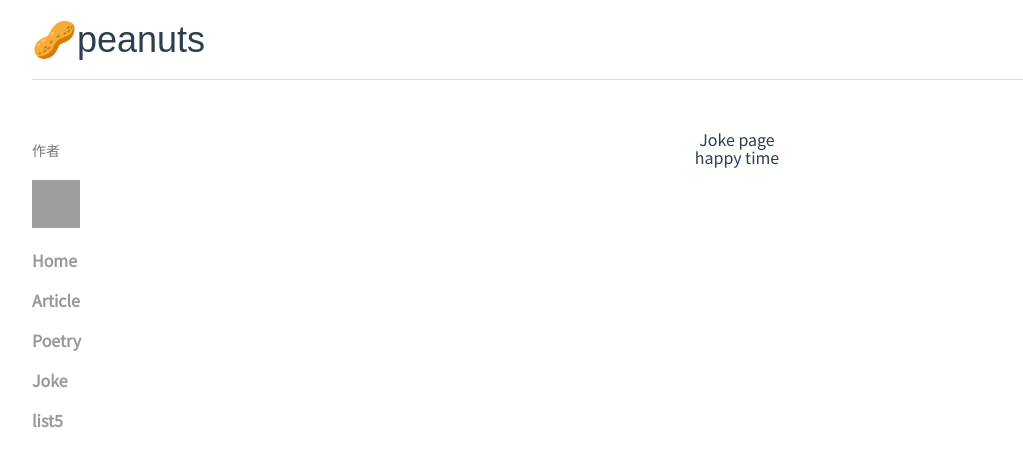
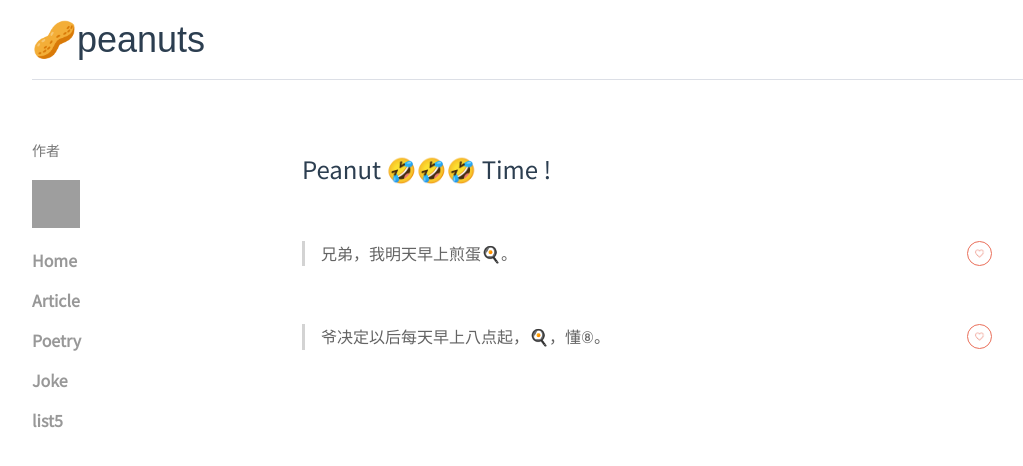
Before and after one commit to Zhou1eezZZ/peanut-world, a Vue app: page /#/joke in a window 1280 px wide. Shown: the top 466 px of the page, without its empty margins (38-1061 px from the left). Built offline with nearby package versions, Linux system fonts and the light colour scheme; grey boxes are pictures that could not be loaded; a web font is replaced by a local one.

Commit message:
添加joke内容，home小做尝试。

```diff
--- /dev/null
+++ b/src/assets/joke.js
@@ -0,0 +1,10 @@
+export default [
+  {
+    content: '兄弟，我明天早上煎蛋🍳。',
+    isLike: false
+  },
+  {
+    content: '爷决定以后每天早上八点起，🍳，懂⑧。',
+    isLike: false
+  }
+]
--- a/src/components/Home.vue
+++ b/src/components/Home.vue
@@ -1,7 +1,13 @@
 <template>
   <div>
     <h1>home page</h1>
-    <p>something peanut want to say</p>
+    <p>welcome to peanuts' world!This is a place where I can say anything like NM$L & W$ND😶.</p>
+    <p>Coming soon...</p>
+    <div class="bouncing-loader">
+      <div />
+      <div />
+      <div />
+    </div>
   </div>
 </template>
 
@@ -16,5 +22,28 @@ export default {
 </script>
 
 <style lang="scss" scoped>
-
+@keyframes bouncing-loader {
+  to {
+    opacity: 0.1;
+    transform: translate3d(0, -1rem, 0);
+  }
+}
+.bouncing-loader {
+  display: flex;
+  justify-content: center;
+}
+.bouncing-loader > div {
+  width: 1rem;
+  height: 1rem;
+  margin: 3rem 0.2rem;
+  background: #8385aa;
+  border-radius: 50%;
+  animation: bouncing-loader 0.6s infinite alternate;
+}
+.bouncing-loader > div:nth-child(2) {
+  animation-delay: 0.2s;
+}
+.bouncing-loader > div:nth-child(3) {
+  animation-delay: 0.4s;
+}
 </style>
--- a/src/components/Joke.vue
+++ b/src/components/Joke.vue
@@ -1,20 +1,81 @@
 <template>
-  <div>
-    <h1>Joke page</h1>
-    <p>happy time</p>
+  <div class="joke-container">
+    <h1 class="article-h1">
+      Peanut 🤣🤣🤣 Time !
+    </h1>
+    <blockquote
+      v-for="(i,index) in joke"
+      :key="index"
+    >
+      <p class="article-p">
+        {{ i.content }}
+        <span
+          :class="{fave:true,active:i.isLike}"
+          style="float:right;cursor:pointer"
+          @click="toggle(index)"
+        />
+      </p>
+    </blockquote>
   </div>
 </template>
 
 <script>
+import joke from '@/assets/joke'
 export default {
   data() {
     return {
-
+      joke
+    }
+  },
+  methods: {
+    toggle(index) {
+      this.joke[index].isLike = !this.joke[index].isLike
+      this.$notify({
+        title: '🍳🍳🍳',
+        message: '天天煎煎煎,NM$L',
+        duration: 0
+      })
     }
   }
 }
 </script>
 
 <style lang="scss" scoped>
+.joke-container{
+  text-align: left;
+  width: 690px;
+  .article-h1{
+    font-weight: 600;
+    font-synthesis: style;
+    font-size: 24px;
+    line-height: 1.22;
+    margin: 24px 0;
+  }
+  .article-p{
+    margin: 3.6em 0;
+    line-height: 1.6;
+  }
+  blockquote{
+    margin: 1.4em 0;
+    padding-left: 1em;
+    color: #646464;
+    border-left: 3px solid #d3d3d3;
+    .fave {
+      width: 25px;
+      height: 25px;
+      border-radius: 50%;
+      border: 1px solid #EA6F5A;
+      background: url(../assets/like_animation_steps.webp) no-repeat;
+      background-position: left;
+      background-size: auto 100%;
+    }
+    .fave.active {
+      background-color: #EA6F5A;
+      background-position: right;
+      /* 主要在这一步 */
+      transition: background .6s steps(19);
+    }
+  }
+}
 
 </style>
```
Also changed, not shown: src/assets/like_animation_steps.webp (added), 21 other files (tests, documents, lock files or other folders).
